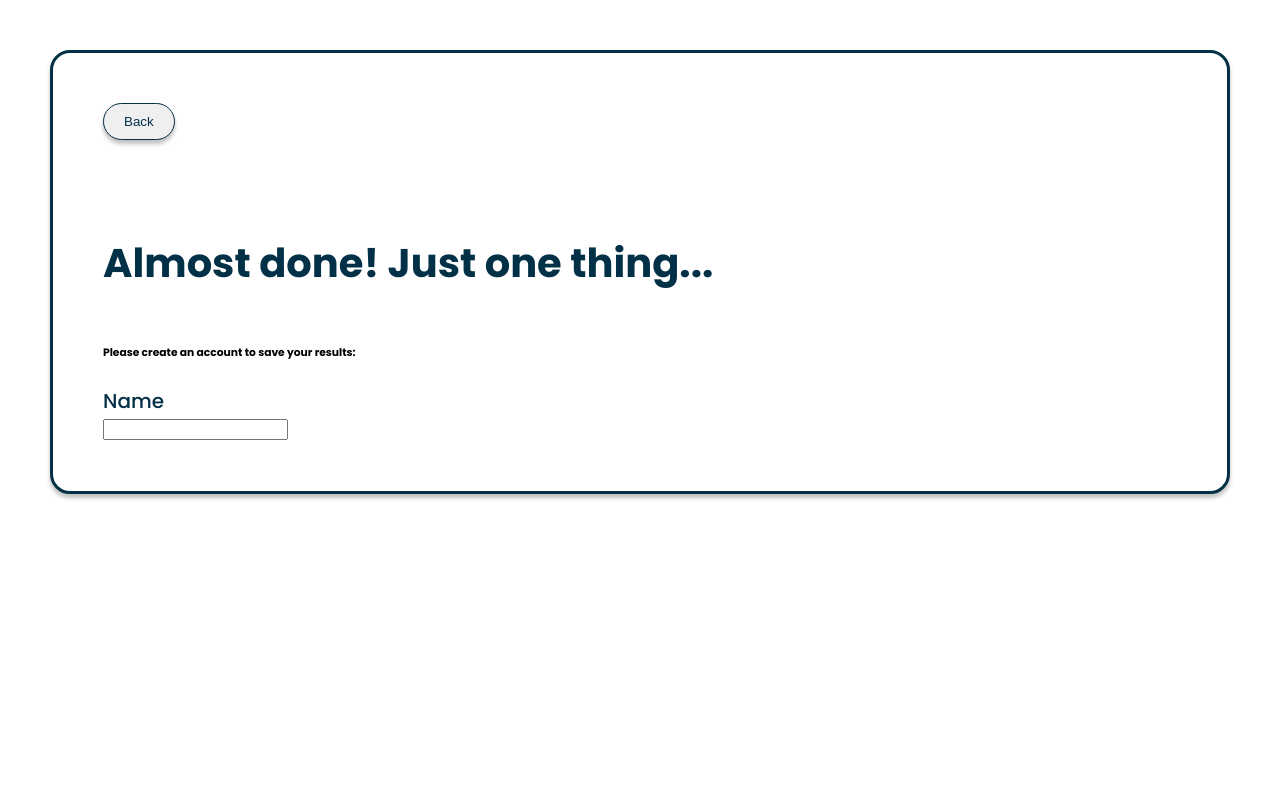
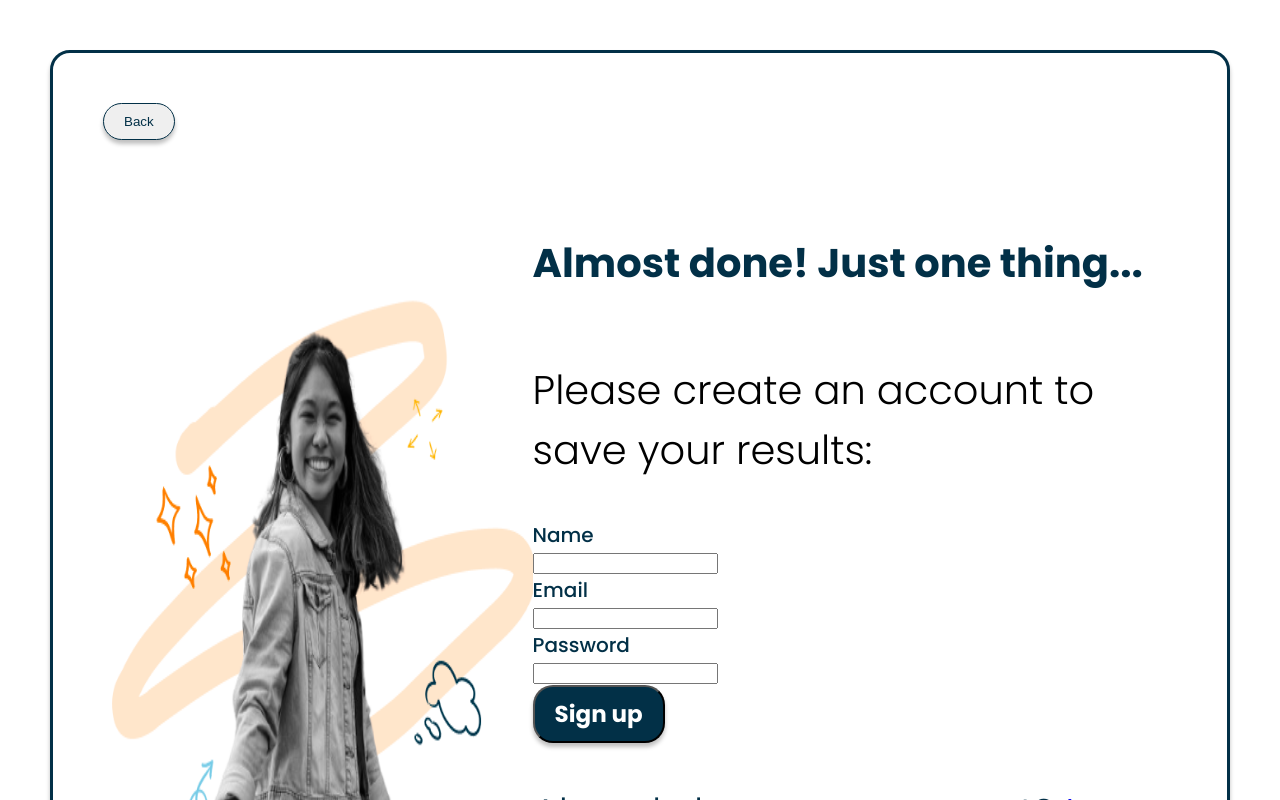
Before and after one commit to pikkukurkku/EarnIT, a React (Vite) app: page /signup in a window 1280 px wide. Shown: the top 800 px of the page. Built offline with nearby package versions, Linux system fonts and the light colour scheme.

Commit message:
signup frontend done

```diff
--- a/package.json
+++ b/package.json
@@ -10,6 +10,7 @@
     "preview": "vite preview"
   },
   "dependencies": {
+    "axios": "^1.6.7",
     "react": "^18.2.0",
     "react-dennis-progressbar": "^1.1.0",
     "react-dom": "^18.2.0",
--- a/src/pages/SignUpPage.jsx
+++ b/src/pages/SignUpPage.jsx
@@ -1,25 +1,94 @@
-import React, { useState } from "react";
+import { useState } from "react";
 import styles from "./SignUpPage.module.css";
-import { Link } from "react-router-dom";
+import { Link, useNavigate } from "react-router-dom";
+import axios from "axios";
+
+const API_URL = "http://localhost:5005";
 
 function SignUpPage() {
+  const [email, setEmail] = useState("");
+  const [password, setPassword] = useState("");
+  const [name, setName] = useState("");
+  const [errorMessage, setErrorMessage] = useState(undefined);
+
+  const navigate = useNavigate();
+
+  const handleEmail = (e) => setEmail(e.target.value);
+  const handlePassword = (e) => setPassword(e.target.value);
+  const handleName = (e) => setName(e.target.value);
+
+  const handleSignupSubmit = (e) => {
+    e.preventDefault();
+    const requestBody = { email, password, name };
+
+    axios
+      .post(`${API_URL}/auth/signup`, requestBody)
+      .then(() => {
+        navigate("/login");
+      })
+      .catch((error) => {
+        console.log(error);
+        const errorDescription = error.response.data.message;
+        setErrorMessage(errorDescription);
+      });
+  };
+
   return (
     <div className={styles["quiz-desires"]}>
       <Link to="/">
         <button className={styles["back-button"]}>Back</button>
       </Link>
       <div className={styles["main-content"]}>
+        <img src="./login-woman.png" alt="happy woman" />
         <div className={styles["content"]}>
           <h1 className={styles["header"]}>Almost done! Just one thing...</h1>
-            <h6>Please create an account to save your results:</h6>
-            <form className={styles["goals"]}>
+          <p>Please create an account to save your results:</p>
+          <form onSubmit={handleSignupSubmit} className={styles["goals"]}>
             <div className={styles["left"]}>
-                <label className={styles["job-title"]}>Name</label>
+              <label  htmlFor="name" className={styles["job-title"]}>Name</label>
               <div className={styles["custom-input"]}>
-                  <input type="text" className={styles["text-unit"]} />
+                <input
+                  type="text"
+                  name="name"
+                  id="name"
+                  value={name}
+                  onChange={handleName}
+                  className={styles["text-unit"]}
+                />
               </div>
+              <label htmlFor="email" className={styles["job-title"]}>Email</label>
+              <div className={styles["custom-input"]}>
+                <input
+                  type="email"
+                  name="email"
+                  id="email"
+                  value={email}
+                  onChange={handleEmail}
+                  autoComplete="off"
+                  className={styles["text-unit"]}
+                />
+              </div>
+              <label  htmlFor="password" className={styles["job-title"]}>Password</label>
+              <div className={styles["custom-input"]}>
+                <input
+                  type="password"
+                  name="password"
+                  id="password"
+                  value={password}
+                  autoComplete="current-password"
+                  onChange={handlePassword}
+                  className={styles["text-unit"]}
+                />
+              </div>
+              <button type="submit" className={styles["step"]}>
+                Sign up
+              </button>
+              <p>
+                Already have an account?<Link to={"/login"}> Log in here</Link>
+              </p>
             </div>
           </form>
+          {errorMessage && <p className="error-message">{errorMessage}</p>}
         </div>
       </div>
     </div>
--- a/src/pages/SignUpPage.module.css
+++ b/src/pages/SignUpPage.module.css
@@ -167,3 +167,8 @@
   justify-content: center;
   align-items: center;
     }
+
+  img {
+    width: 40%;
+    height: auto
+  }
```
Also changed, not shown: public/Profile Icon.png (added), 1 other file (tests, documents, lock files or other folders). Lines whose indentation alone changed are shown as unchanged.
